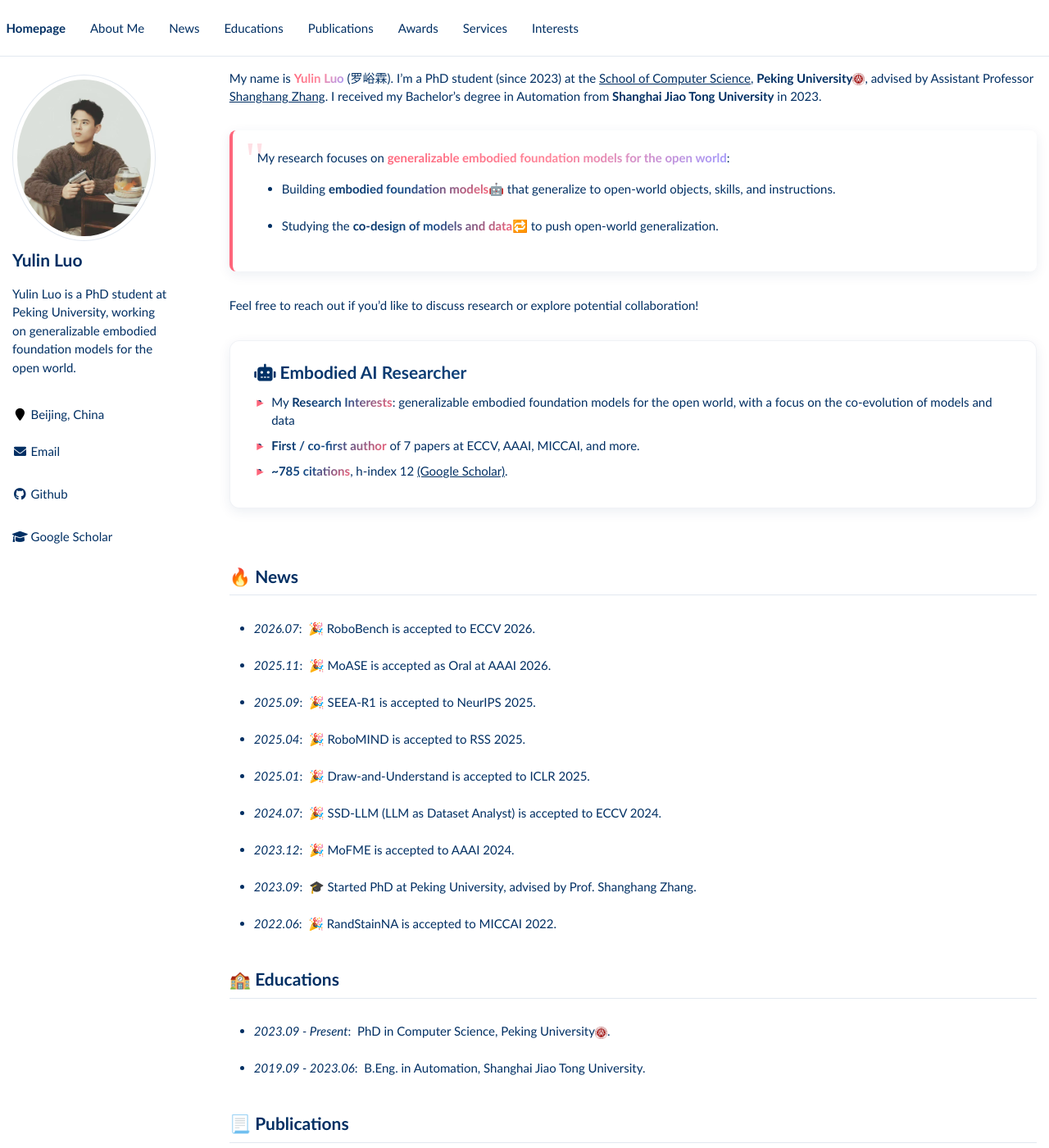
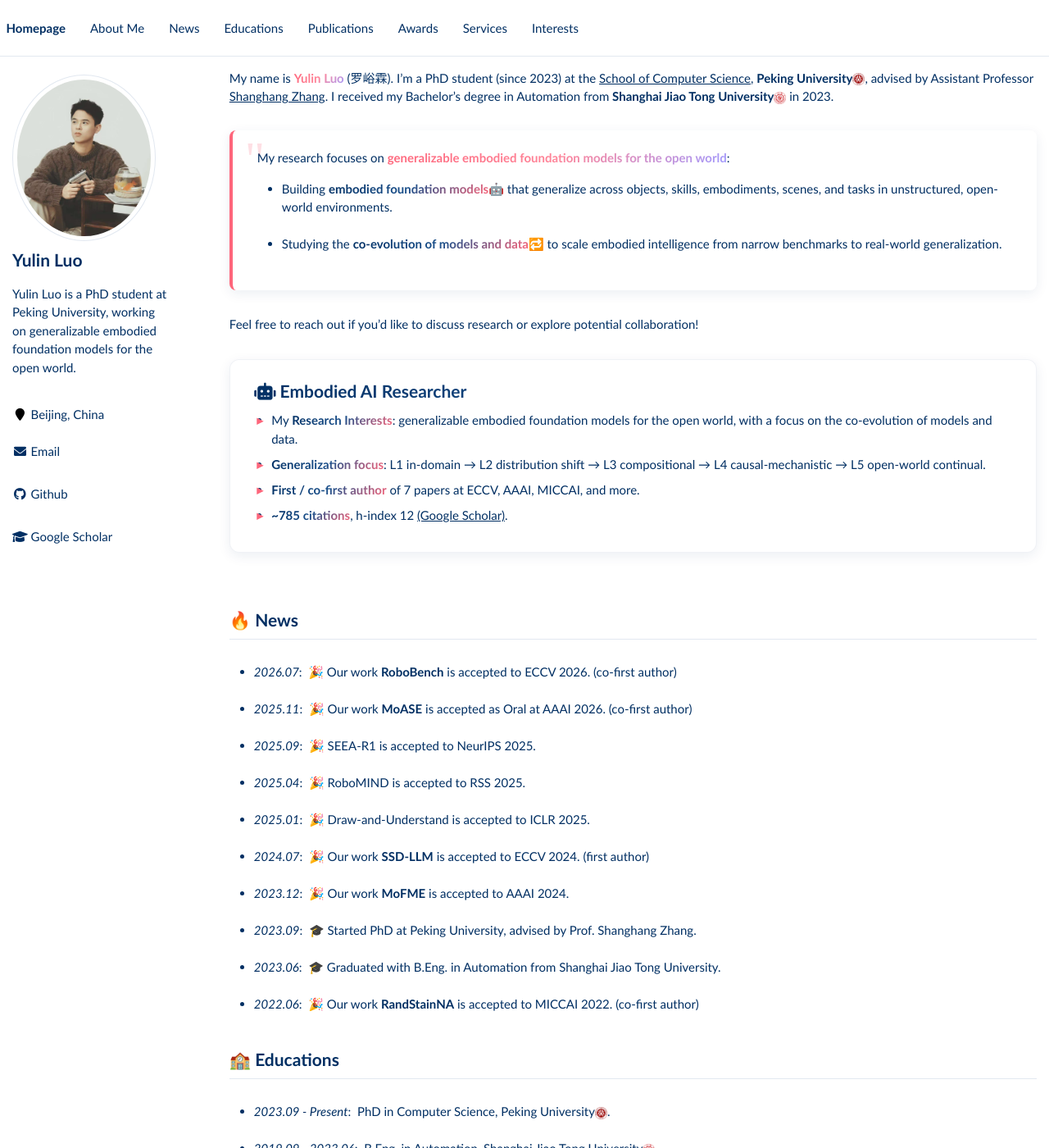
Before and after one commit to yulin-luo/yulin-luo.github.io, a Jekyll site: the page built from _pages/about.md, in a window 1280 px wide and 1400 px high. Shown: the whole window at 82% size. Built offline with Jekyll 4.4.1, drawn with Linux system fonts in a browser that asks for light colours; some of the changed text lies outside the part shown.

Commit message:
personal_web: refine intro, news, and add SJTU logo
Broaden research vision; add L1-L5 generalization ladder.

Restructure News by author role and add B.Eng. graduation.

🤖 Generated with [Claude Code](https://claude.com/claude-code)

```diff
--- a/_pages/about.md
+++ b/_pages/about.md
@@ -21,13 +21,13 @@ header:
 {% assign url = gsDataBaseUrl | append: "google-scholar-stats/gs_data_shieldsio.json" %}
 
 <span class='anchor' id='about-me'></span>
-My name is <span class="accent-text">Yulin Luo</span> (罗峪霖). I'm a PhD student (since 2023) at the <a href="https://cs.pku.edu.cn/" class="link-accent">School of Computer Science</a>, **Peking University**<img src='images/pkulogo.png' style="height:1em; vertical-align:middle;">, advised by Assistant Professor <a href="https://www.shanghangzhang.com/" class="link-accent">Shanghang Zhang</a>. I received my Bachelor's degree in Automation from **Shanghai Jiao Tong University** in 2023.
+My name is <span class="accent-text">Yulin Luo</span> (罗峪霖). I'm a PhD student (since 2023) at the <a href="https://cs.pku.edu.cn/" class="link-accent">School of Computer Science</a>, **Peking University**<img src='images/pkulogo.png' style="height:1em; vertical-align:middle;">, advised by Assistant Professor <a href="https://www.shanghangzhang.com/" class="link-accent">Shanghang Zhang</a>. I received my Bachelor's degree in Automation from **Shanghai Jiao Tong University**<img src='images/sjtulogo.png' style="height:1em; vertical-align:middle;"> in 2023.
 
 <div class="quote-accent">
 My research focuses on <span class="accent-text">generalizable embodied foundation models for the open world</span>:
   <ul>
-    <li>Building <span class="primary-gradient-text">embodied foundation models</span>🤖 that generalize to open-world objects, skills, and instructions.</li>
-    <li>Studying the <span class="primary-gradient-text">co-design of models and data</span>🔁 to push open-world generalization.</li>
+    <li>Building <span class="primary-gradient-text">embodied foundation models</span>🤖 that generalize across objects, skills, embodiments, scenes, and tasks in unstructured, open-world environments.</li>
+    <li>Studying the <span class="primary-gradient-text">co-evolution of models and data</span>🔁 to scale embodied intelligence from narrow benchmarks to real-world generalization.</li>
   </ul>
 </div>
 
@@ -40,7 +40,10 @@ Feel free to reach out if you'd like to discuss research or explore potential co
     <ul>
       <li>My <span class="primary-gradient-text">Research Interests</span>:
         generalizable embodied foundation models for the open world,
-        with a focus on the co-evolution of models and data
+        with a focus on the co-evolution of models and data.
+      </li>
+      <li><span class="primary-gradient-text">Generalization focus</span>:
+        L1 in-domain → L2 distribution shift → L3 compositional → L4 causal-mechanistic → L5 open-world continual.
       </li>
       <li><span class="primary-gradient-text">First / co-first author</span>
         of 7 papers at ECCV, AAAI, MICCAI, and more.
@@ -63,20 +66,21 @@ Feel free to reach out if you'd like to discuss research or explore potential co
 <span class='anchor' id='-news'></span>
 # 🔥 News
 <!-- TODO: 你的新闻时间线。格式：一行一条，最新在上。 -->
-- *2026.07*: &nbsp;🎉 RoboBench is accepted to ECCV 2026.
-- *2025.11*: &nbsp;🎉 MoASE is accepted as Oral at AAAI 2026.
+- *2026.07*: &nbsp;🎉 Our work <b>RoboBench</b> is accepted to ECCV 2026. (co-first author)
+- *2025.11*: &nbsp;🎉 Our work <b>MoASE</b> is accepted as Oral at AAAI 2026. (co-first author)
 - *2025.09*: &nbsp;🎉 SEEA-R1 is accepted to NeurIPS 2025.
 - *2025.04*: &nbsp;🎉 RoboMIND is accepted to RSS 2025.
 - *2025.01*: &nbsp;🎉 Draw-and-Understand is accepted to ICLR 2025.
-- *2024.07*: &nbsp;🎉 SSD-LLM (LLM as Dataset Analyst) is accepted to ECCV 2024.
-- *2023.12*: &nbsp;🎉 MoFME is accepted to AAAI 2024.
+- *2024.07*: &nbsp;🎉 Our work <b>SSD-LLM</b> is accepted to ECCV 2024. (first author)
+- *2023.12*: &nbsp;🎉 Our work <b>MoFME</b> is accepted to AAAI 2024.
 - *2023.09*: &nbsp;🎓 Started PhD at Peking University, advised by Prof. Shanghang Zhang.
-- *2022.06*: &nbsp;🎉 RandStainNA is accepted to MICCAI 2022.
+- *2023.06*: &nbsp;🎓 Graduated with B.Eng. in Automation from Shanghai Jiao Tong University.
+- *2022.06*: &nbsp;🎉 Our work <b>RandStainNA</b> is accepted to MICCAI 2022. (co-first author)
 
 <span class='anchor' id='-educations'></span>
 # 🏫 Educations
 - *2023.09 - Present*: &nbsp;PhD in Computer Science, Peking University<img src='images/pkulogo.png' style="height:1em; vertical-align:middle;">.
-- *2019.09 - 2023.06*: &nbsp;B.Eng. in Automation, Shanghai Jiao Tong University.
+- *2019.09 - 2023.06*: &nbsp;B.Eng. in Automation, Shanghai Jiao Tong University<img src='images/sjtulogo.png' style="height:1em; vertical-align:middle;">.
 
 <span class='anchor' id='-publications'></span>
 # 📃 Publications
```
Also changed, not shown: images/sjtulogo.png (added).
